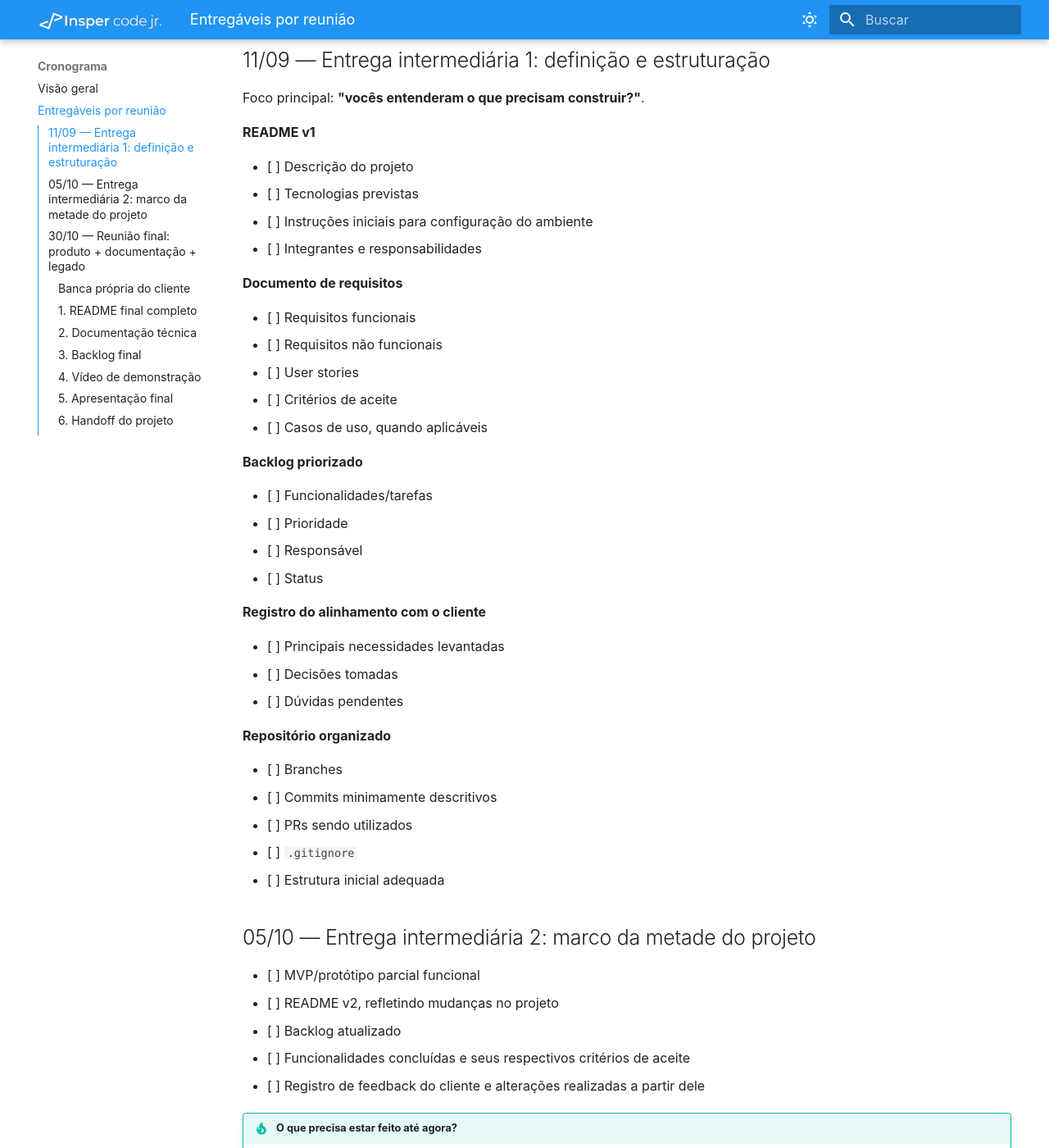
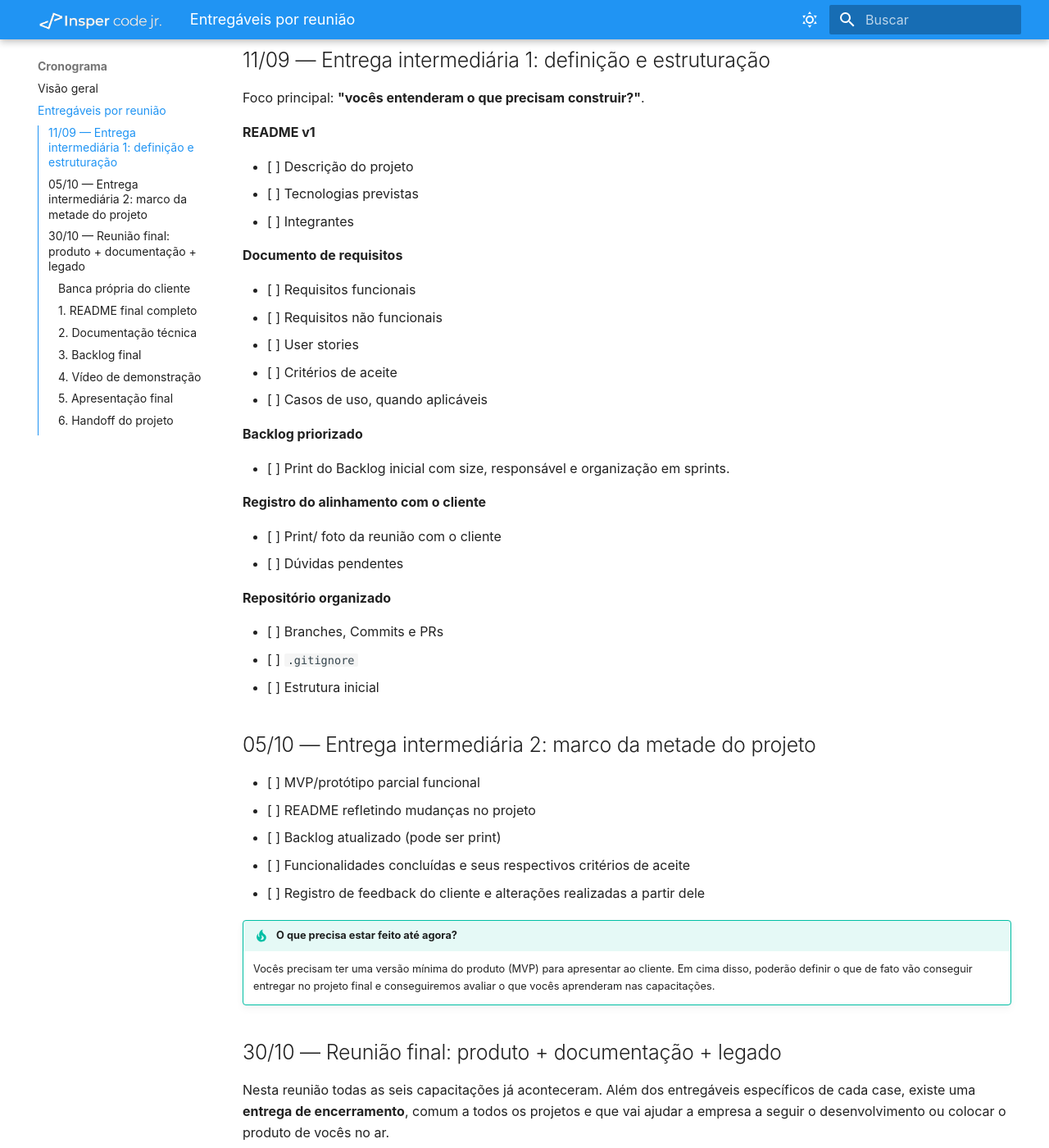
Before and after one commit to InsperCodeJr/material-didatico-26-2, an MkDocs documentation site: the page built from docs/reunioes.md, in a window 1280 px wide and 1400 px high, scrolled down 288 px. Shown: the whole window at 82% size. Built offline with MkDocs 1.6.1 and Material for MkDocs 9.7.7, drawn with Linux system fonts in a browser that asks for light colours.

Commit message:
feat: entregas

```diff
--- a/docs/reunioes.md
+++ b/docs/reunioes.md
@@ -13,8 +13,7 @@ Foco principal: **"vocês entenderam o que precisam construir?"**.
 
 - [ ] Descrição do projeto
 - [ ] Tecnologias previstas
-- [ ] Instruções iniciais para configuração do ambiente
-- [ ] Integrantes e responsabilidades
+- [ ] Integrantes
 
 **Documento de requisitos**
 
@@ -26,31 +25,25 @@ Foco principal: **"vocês entenderam o que precisam construir?"**.
 
 **Backlog priorizado**
 
-- [ ] Funcionalidades/tarefas
-- [ ] Prioridade
-- [ ] Responsável
-- [ ] Status
+- [ ] Print do Backlog inicial com size, responsável e organização em sprints.
 
 
 **Registro do alinhamento com o cliente**
 
-- [ ] Principais necessidades levantadas
-- [ ] Decisões tomadas
+- [ ] Print/ foto da reunião com o cliente
 - [ ] Dúvidas pendentes
 
 **Repositório organizado**
 
-- [ ] Branches
-- [ ] Commits minimamente descritivos
-- [ ] PRs sendo utilizados
+- [ ] Branches, Commits e PRs
 - [ ] `.gitignore`
-- [ ] Estrutura inicial adequada
+- [ ] Estrutura inicial
 
 ## 05/10 — Entrega intermediária 2: marco da metade do projeto
 
 - [ ] MVP/protótipo parcial funcional
-- [ ] README v2, refletindo mudanças no projeto
-- [ ] Backlog atualizado
+- [ ] README refletindo mudanças no projeto
+- [ ] Backlog atualizado (pode ser print)
 - [ ] Funcionalidades concluídas e seus respectivos critérios de aceite
 - [ ] Registro de feedback do cliente e alterações realizadas a partir dele
 
```
Also changed, not shown: site/cronograma/index.html, site/reunioes/index.html, site/search/search_index.json, 2 other files.
